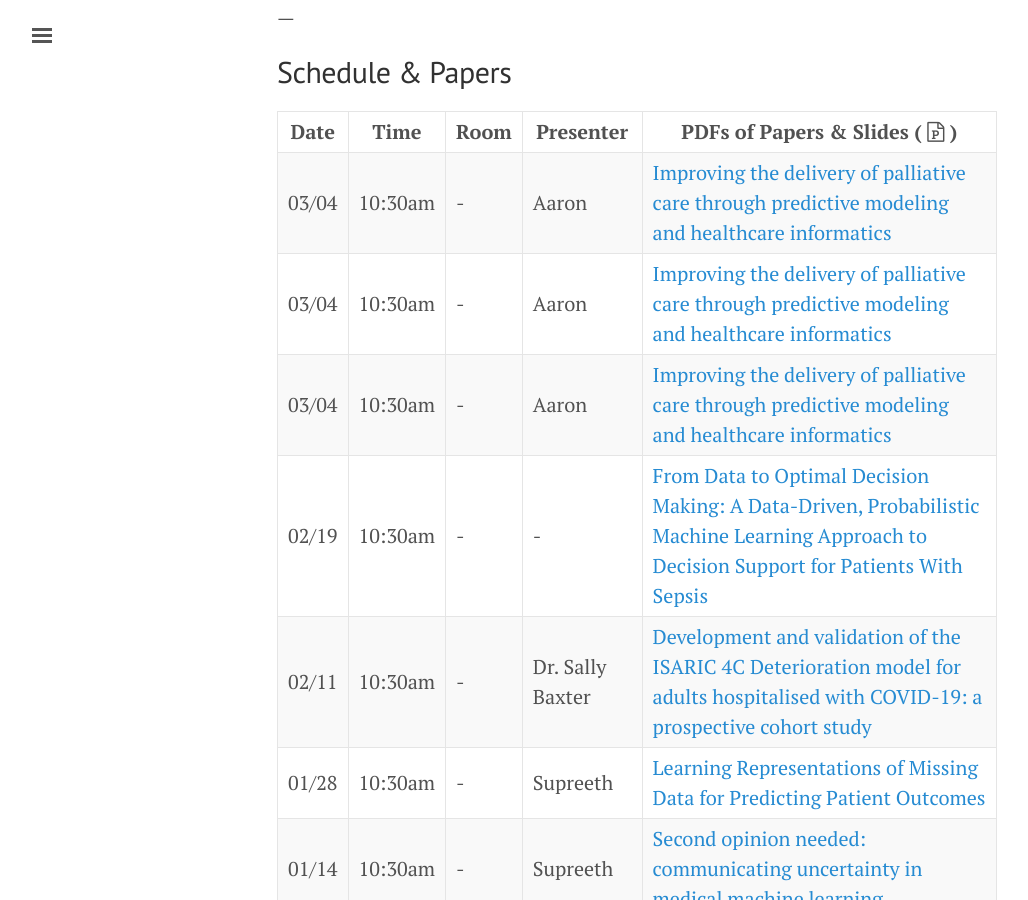
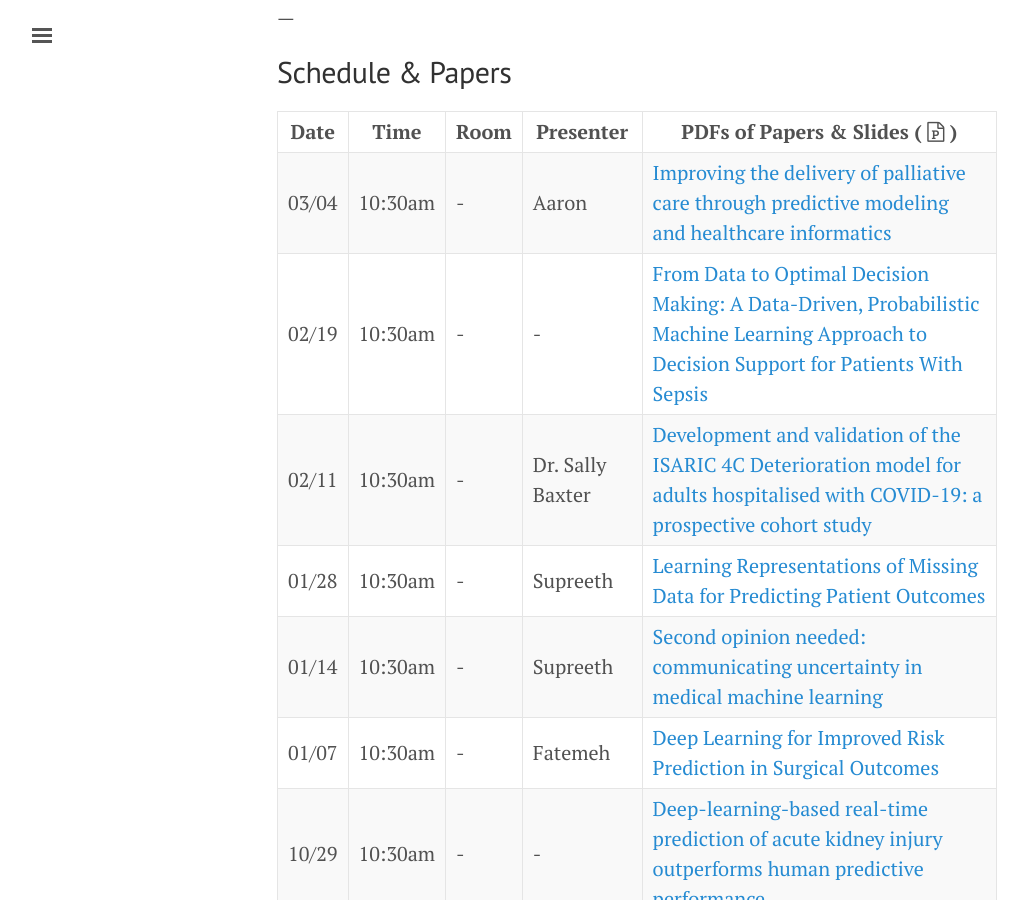
Before and after one commit to NematiLab/bmijc, a Jekyll site: the page built from index.md, in a window 1280 px wide and 900 px high, scrolled down 616 px. Shown: the whole window, without its empty margins (3-1031 px from the left). Built offline with Jekyll 4.4.1, drawn with Linux system fonts in a browser that asks for light colours; nearby versions of some CDN libraries.

Commit message:
Add aaron paper

```diff
--- a/index.md
+++ b/index.md
@@ -30,8 +30,6 @@ La Jolla, CA - 92093<br>
 
 Date | Time    | Room | Presenter | PDFs of Papers & Slides ( <i class='fa fa-file-powerpoint-o'></i> )
 --- | --- | --- | --- | ---
-03/04 | 10:30am | - | Aaron | [Improving the delivery of palliative care through predictive modeling and healthcare informatics]({{ site.baseurl }}/assets/030421_paper.pdf){:target="_blank"}
-03/04 | 10:30am | - | Aaron | [Improving the delivery of palliative care through predictive modeling and healthcare informatics]({{ site.baseurl }}/assets/030421_paper.pdf){:target="_blank"}
 03/04 | 10:30am | - | Aaron | [Improving the delivery of palliative care through predictive modeling and healthcare informatics]({{ site.baseurl }}/assets/030421_paper.pdf){:target="_blank"}
 02/19 | 10:30am | - | - | [From Data to Optimal Decision Making: A Data-Driven, Probabilistic Machine Learning Approach to Decision Support for Patients With Sepsis]({{ site.baseurl }}/assets/021921_paper.pdf){:target="_blank"}
 02/11 | 10:30am | - | Dr. Sally Baxter | [Development and validation of the ISARIC 4C Deterioration model for adults hospitalised with COVID-19: a prospective cohort study]({{ site.baseurl }}/assets/021121_paper.pdf){:target="_blank"}
```
